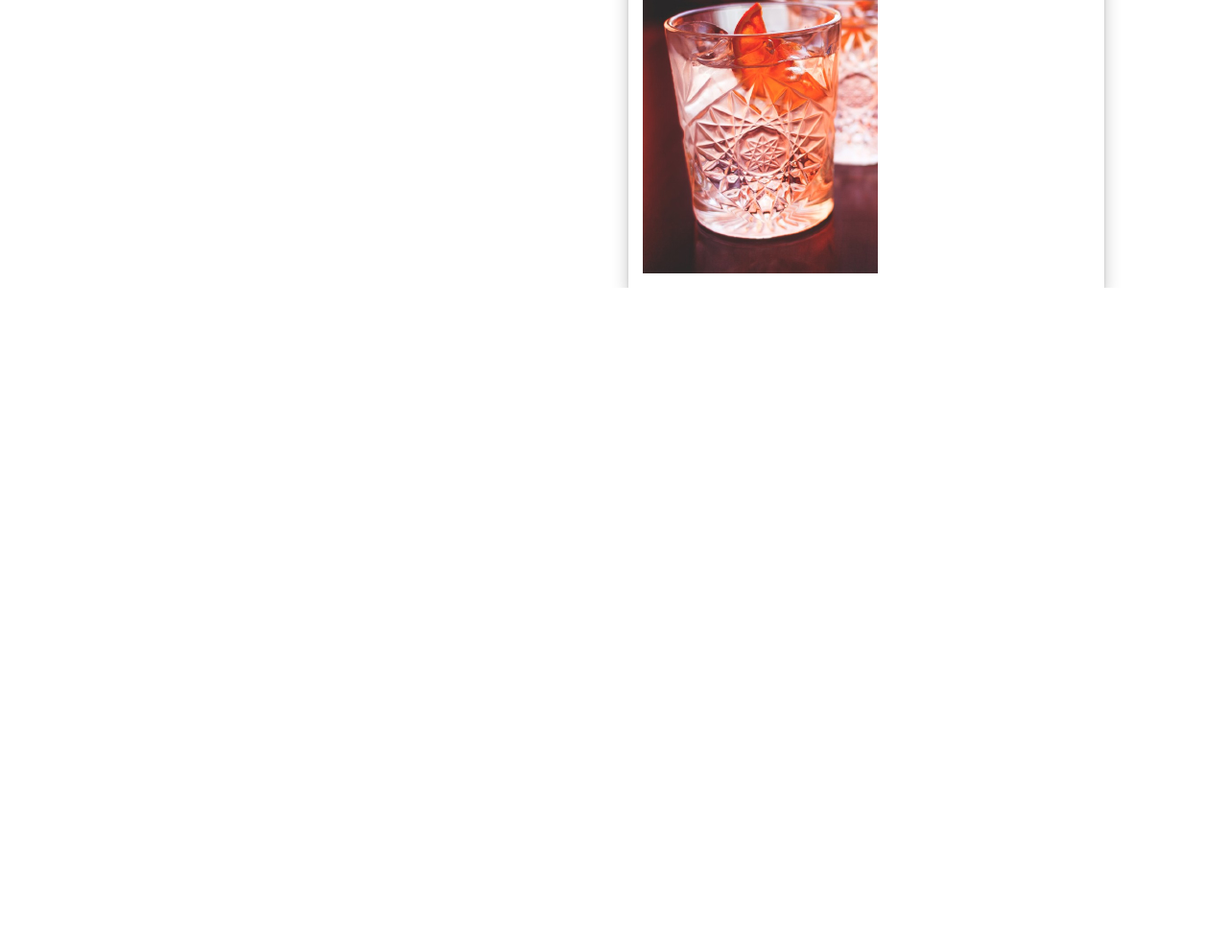
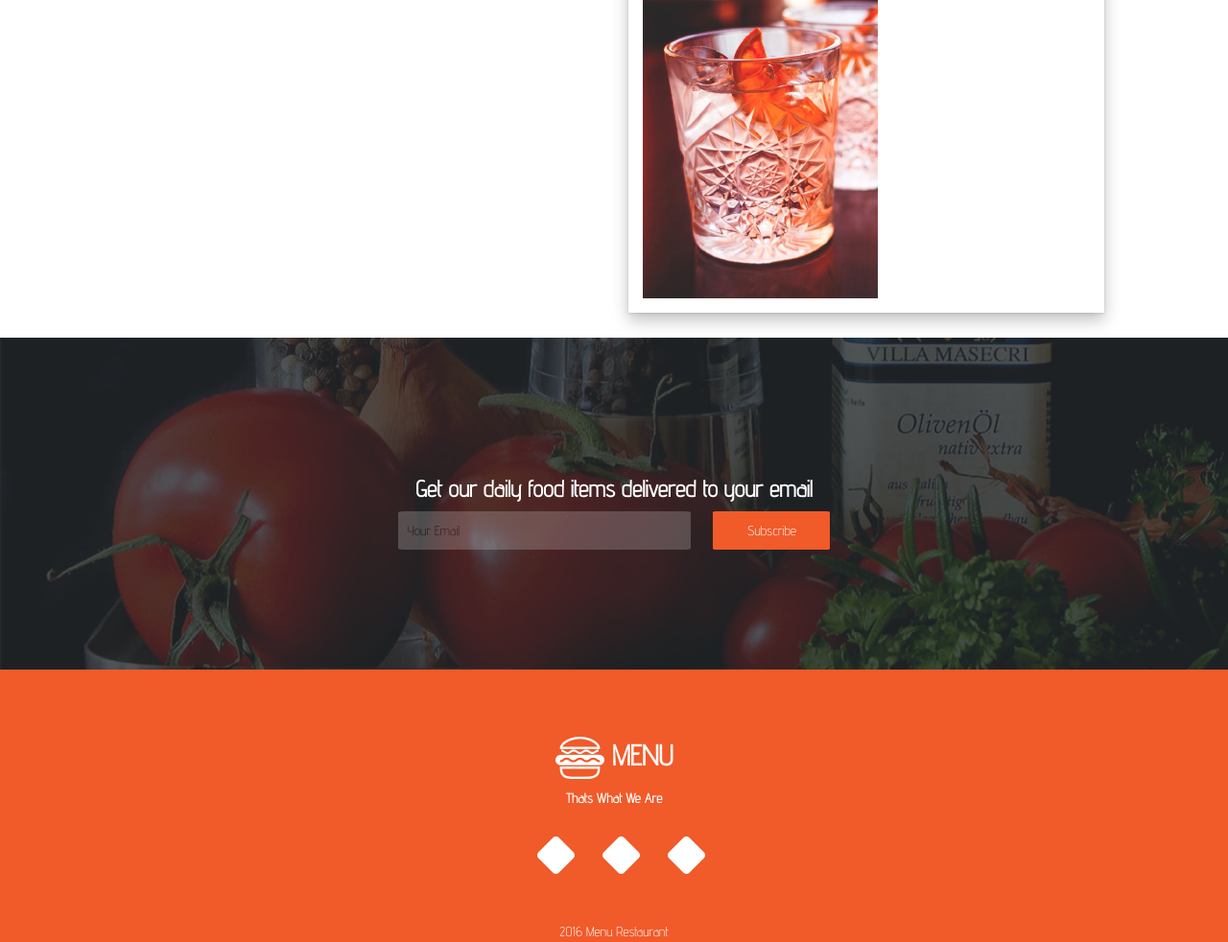
Before and after one commit to megabreakage/ip2, a plain HTML site: page index.html in a window 1280 px wide. Shown: the part 1818-2800 px from the top of the page at 96% size. Before the commit the page ends 2118 px from the top, so only its background shows below. Drawn offline with nearby package versions, Linux system fonts and the light colour scheme; files that its build step writes are made by us from their sources; files whose address does not match are found by name.

Commit message:
creates the contacts section and changes the rotation of core.jpg

```diff
--- a/css/style.css
+++ b/css/style.css
@@ -9,6 +9,14 @@ a{
 }
 .icon-color{
   color: #F15A29;
+}
+li{
+  display: inline-block;
+  text-decoration: none;
+}
+
+.wrapper{
+  margin-top: 20px;
 }
 #home{
   background-image: url("../assets/backgrounds/landing.jpg");
@@ -27,7 +35,6 @@ div.logo img{
   margin-right: auto;
 }
 .breakfast, .lunch, .dinner{
-  /*border: 1px dashed orange;*/
   text-align: center;
   padding: 80px;
 }
@@ -72,16 +79,16 @@ div.logo img{
 #about{
 
 }
-.wrapper{
-  margin-top: 20px;
-}
-button{
+div.wrapper button{
   padding: 15px 32px;
   background-color: #ffffff;
   color: #F15A29;
   border: 1px solid #F15A29;
   border-radius: 5%;
   cursor: pointer;
+}
+.wrapper{
+  margin-bottom: 2%;
 }
 /*for fast foods*/
 .fastFoodsImage{
@@ -124,10 +131,48 @@ div.drinksFrame img{
   padding: 15px;
   box-shadow: 0 1px 3px rgba(0,0,0,0.12), 0 8px 16px rgba(0,0,0,0.24);
 }
-
 #menu{
 
 }
+
 #contacts{
 
 }
+.contacts{
+  background-image: url("../assets/backgrounds/subscribe.jpg");
+  background-size: cover;
+  background-repeat: no-repeat;
+  color: #ffffff;
+  text-align: center;
+}
+.position-subscribe{
+  margin-top: 10%;
+  margin-bottom: 10%;
+  display: inline-block;
+}
+.email, .subscribe{
+  padding: 10px 10px;
+  border: none;
+  border-radius: 3%;
+}
+.email{
+  color: black;
+  width: 25%;
+  opacity: 0.2;
+}
+.subscribe{
+  width: 10%;
+  margin-left: 20px;
+  background-color: #F15A29;
+}
+.footer{
+  color: #ffffff;
+  display: inline;
+  background-color: #F15A29;
+  padding-top: 2%;
+  text-align: center;
+}
+div.footer ul li{
+  text-align: center;
+  margin-right: 25px;
+}
--- a/index.html
+++ b/index.html
@@ -5,7 +5,7 @@
     <meta charset="utf-8">
     <title>Anita's Kitchen</title>
     <link href="https://fonts.googleapis.com/css?family=Advent+Pro:300,300" rel="stylesheet">
-    <link rel="icon" href="assets/logoBig.png" type="image/png">
+    <link rel="icon" href="assets/footerlogos/logo_white.png" type="image/png">
     <link rel="stylesheet" href="css/bootstrap.css" type="text/css">
     <link rel="stylesheet" href="css/bootstrap.min.css" type="text/css">
     <link rel="stylesheet" href="font-awesome/css/font-awesome.min.css">
@@ -40,8 +40,7 @@
     </div>
 
     <!-- about -->
-    <div id="about">
-      <div class="col-xs-12 col-md-12 wrapper">
+      <div class="col-xs-12 col-md-12 wrapper" id="about">
         <div class="col-xs-6 col-md-6 fastFoodsImage">
           <div class="col-xs-10 col-md-10 fastFoodsFrame">
             <img src="assets/fastFood1.jpg" alt="">
@@ -90,16 +89,32 @@
         </div>
       </div>
 
-    </div>
-
     <!-- menu -->
     <div id="menu">
 
     </div>
-
     <!-- contacts -->
     <div id="contacts">
-
+      <div class="col-xs-12 col-md-12 contacts">
+        <div class="col-xs-12 col-md-12 position-subscribe">
+          <h3> <strong>Get our daily food items delivered to your email</strong></h3>
+          <input class="email" type="text" name="email" value="Your Email">
+          <button class="subscribe" type="button" name="button">Subscribe</button>
+        </div>
+      </div>
+    </div>
+    <div class="col-xs-12 col-md-12 footer">
+      <div class="col-xs-12 col-md-12 footer">
+          <h2><img src="assets/footerlogos/logo_white.png" alt="">  <strong>MENU</strong></h2>
+          <p><strong>Thats What We Are</strong></p><br>
+          <ul>
+            <li><a href="#"><img src="assets/footerlogos/facebook.png" alt=""></a></li>
+            <li><a href="#"><img src="assets/footerlogos/twitter.png" alt=""></a></li>
+            <li><a href="#"><img src="assets/footerlogos/pinterest.png" alt=""></a></li>
+          </ul>
+          <br><br>
+          <p>2016 Menu Restaurant</p>
+      </div>
     </div>
 
   </body>
```
Also changed, not shown: 1 other file.
